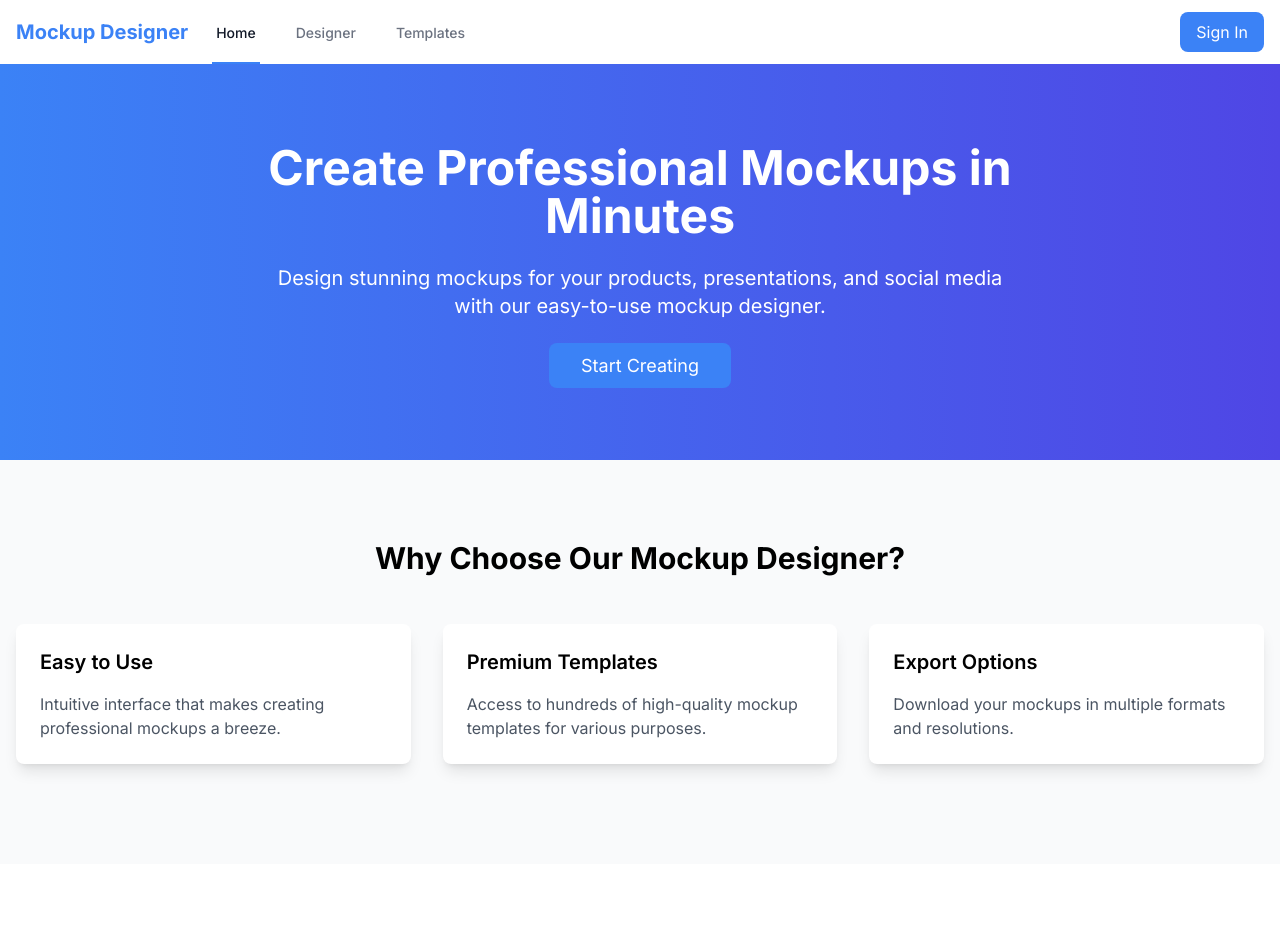
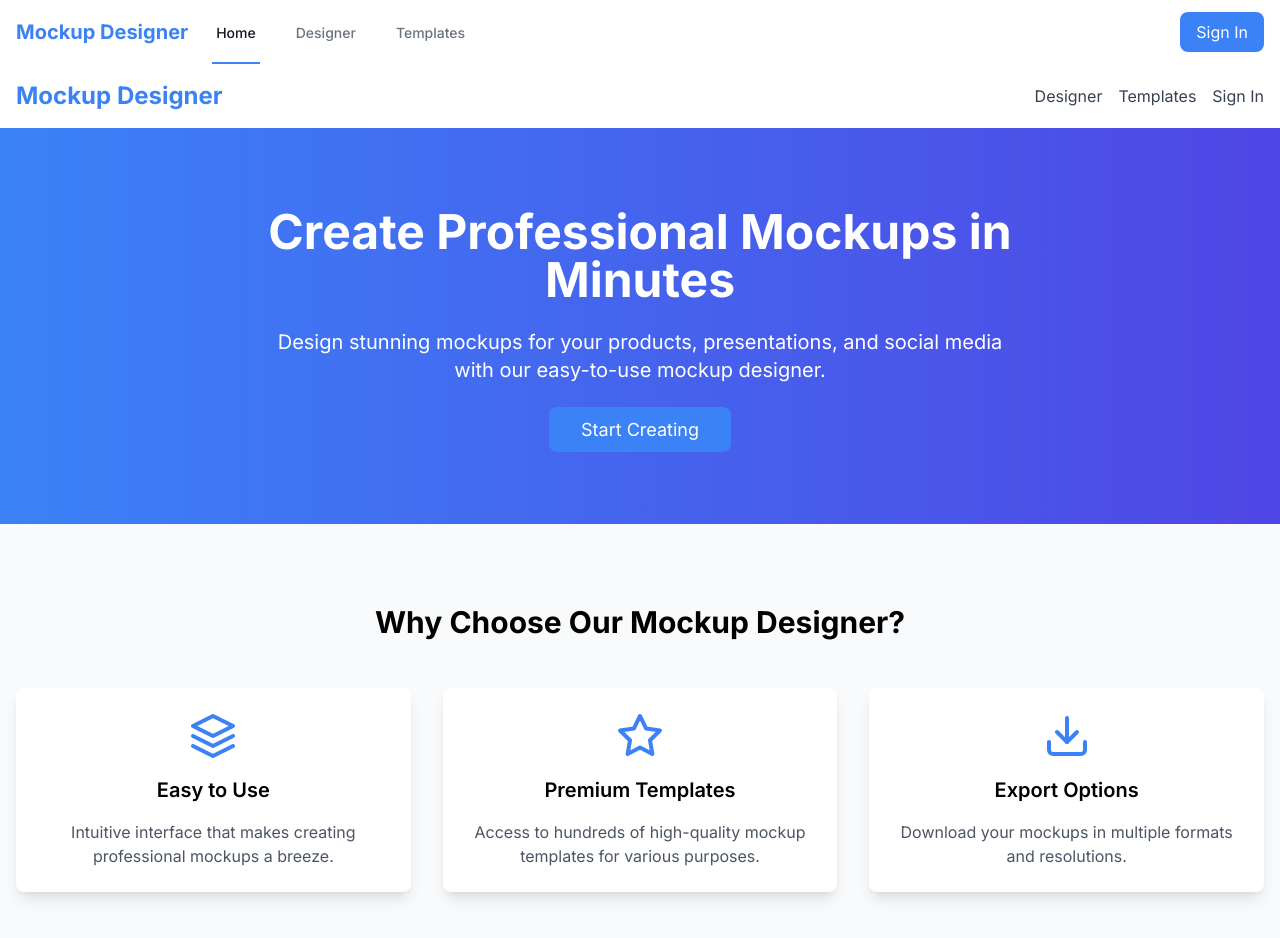
Before and after one commit to Munna9780/mockups, a Next.js app: page / in a window 1280 px wide. Shown: the top 938 px of the page. Before the commit the page ends 864 px from the top, so only its background shows below. Built offline with nearby package versions, Linux system fonts and the light colour scheme.

Commit message:
Enhance homepage layout with navbar and improved sections

```diff
--- a/src/app/page.tsx
+++ b/src/app/page.tsx
@@ -1,8 +1,29 @@
 import Link from 'next/link'
+import { FiLayers, FiStar, FiDownload } from 'react-icons/fi';
 
 export default function Home() {
   return (
-    <div className="min-h-screen">
+    <div className="min-h-screen bg-gray-50">
+      {/* Navbar */}
+      <nav className="bg-white shadow-md py-4">
+        <div className="container mx-auto px-4 flex justify-between items-center">
+          <Link href="/" className="text-2xl font-bold text-primary">
+            Mockup Designer
+          </Link>
+          <div className="space-x-4">
+            <Link href="/designer" className="text-gray-700 hover:text-primary">
+              Designer
+            </Link>
+            <Link href="/templates" className="text-gray-700 hover:text-primary">
+              Templates
+            </Link>
+            <Link href="/signin" className="text-gray-700 hover:text-primary">
+              Sign In
+            </Link>
+          </div>
+        </div>
+      </nav>
+
       {/* Hero Section */}
       <section className="bg-gradient-to-r from-primary to-secondary text-white py-20">
         <div className="container mx-auto px-4">
@@ -25,19 +46,22 @@ export default function Home() {
         <div className="container mx-auto px-4">
           <h2 className="text-3xl font-bold text-center mb-12">Why Choose Our Mockup Designer?</h2>
           <div className="grid grid-cols-1 md:grid-cols-3 gap-8">
-            <div className="p-6 bg-white rounded-lg shadow-lg">
+            <div className="p-6 bg-white rounded-lg shadow-lg text-center">
+              <FiLayers className="w-12 h-12 text-primary mx-auto mb-4" />
               <h3 className="text-xl font-semibold mb-4">Easy to Use</h3>
               <p className="text-gray-600">
                 Intuitive interface that makes creating professional mockups a breeze.
               </p>
             </div>
-            <div className="p-6 bg-white rounded-lg shadow-lg">
+            <div className="p-6 bg-white rounded-lg shadow-lg text-center">
+              <FiStar className="w-12 h-12 text-primary mx-auto mb-4" />
               <h3 className="text-xl font-semibold mb-4">Premium Templates</h3>
               <p className="text-gray-600">
                 Access to hundreds of high-quality mockup templates for various purposes.
               </p>
             </div>
-            <div className="p-6 bg-white rounded-lg shadow-lg">
+            <div className="p-6 bg-white rounded-lg shadow-lg text-center">
+              <FiDownload className="w-12 h-12 text-primary mx-auto mb-4" />
               <h3 className="text-xl font-semibold mb-4">Export Options</h3>
               <p className="text-gray-600">
                 Download your mockups in multiple formats and resolutions.
```
